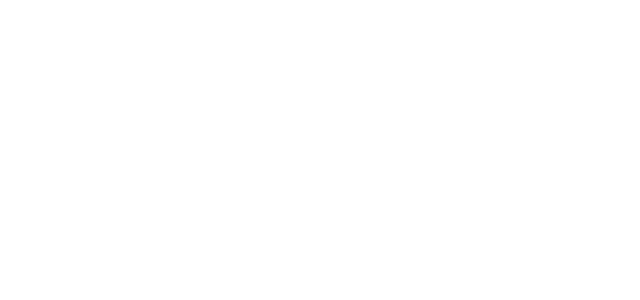
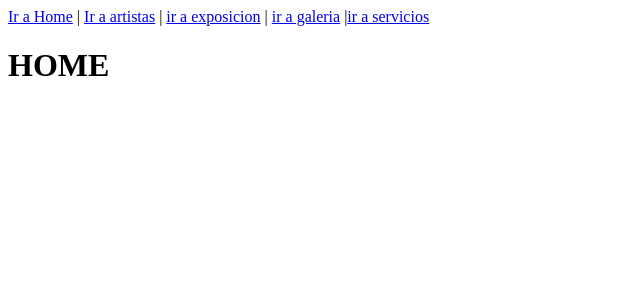
Before and after one commit to Acidlilith013/GaleriaArte, a React (Vite) app: page /Home in a window 1280 px wide. Shown: the top 300 px of the page, without its empty margins (0-640 px from the left). Built offline with nearby package versions, Linux system fonts and the light colour scheme.

Commit message:
componentes picture y exposicion

```diff
--- a/src/App.jsx
+++ b/src/App.jsx
@@ -1,11 +1,14 @@
 
+import { Link, Outlet } from "react-router-dom"
 function App() {
 
 
   return (
     <>
-
-    </>
+     <Link to='/home'>Ir a Home</Link> | <Link to='/artistas'> Ir a artistas</Link> | <Link to= '/exposicion'>ir a exposicion</Link> | <Link to= '/galeria'>ir a galeria</Link>  |
+     <Link to= '/servicios'>ir a servicios</Link>
+     <Outlet/>
+     </>
   )
 }
 
--- /dev/null
+++ b/src/components/Picture.jsx
@@ -0,0 +1,13 @@
+export default function Picture({ pictureProp }) {
+    const { id, name, image, description } = pictureProp;
+
+    return (
+        <div>
+            <h1>IMÁGENES</h1>
+            <p>{id}</p>
+            <p>{name}</p>
+            <p>{image}</p>
+            <p>{description}</p>
+        </div>
+    )
+}
--- a/src/main.jsx
+++ b/src/main.jsx
@@ -2,16 +2,44 @@
 import { createRoot } from 'react-dom/client'
 import './index.css'
 import App from './App.jsx'
+import { RouterProvider } from 'react-router-dom'
 import { createBrowserRouter } from 'react-router-dom'
+import Servicios from './pages/Servicios.jsx'
+import Galeria from './pages/Galeria.jsx'
+import Exposicion from './pages/Exposicion.jsx'
+import Artistas from './pages/Artistas.jsx'
+import Home from './pages/Home.jsx'
 
-const routerBrowser= createBrowserRouter([
+const router = createBrowserRouter([
   {
-    path: ''
+    path: '/',
+    element: <App />,
+    children: [
+      {
+        path: '/Home',
+        element: <Home/>
+      },
+      {
+        path: '/artistas',
+        element: <Artistas/>,
+      },
+      {
+        path: '/exposicion',
+        element: <Exposicion/>,
+      },
+      {
+        path: '/galeria',
+        element: <Galeria/>
+      },
+      {
+        path: '/servicios',
+        element: <Servicios/>,
+      },
+    ]
   }
 ])
-
 createRoot(document.getElementById('root')).render(
   <StrictMode>
-    <App />
+    <RouterProvider router={router} />
   </StrictMode>,
 )
--- a/src/pages/Exposicion.jsx
+++ b/src/pages/Exposicion.jsx
@@ -1,7 +1,9 @@
+import Picture from "../components/Picture"
 function Exposicion() {
     return (
         <div>
             <h1>exposicion</h1>
+            <Picture/>
         </div>
     )
 }
--- /dev/null
+++ b/src/pages/Home.jsx
@@ -0,0 +1,8 @@
+function Home() {
+    return (
+        <>
+            <h1>HOME</h1>
+        </>
+    )
+}
+export default Home
```
Also changed, not shown: src/components/Room.jsx (added), 1 other file (tests, documents, lock files or other folders).
